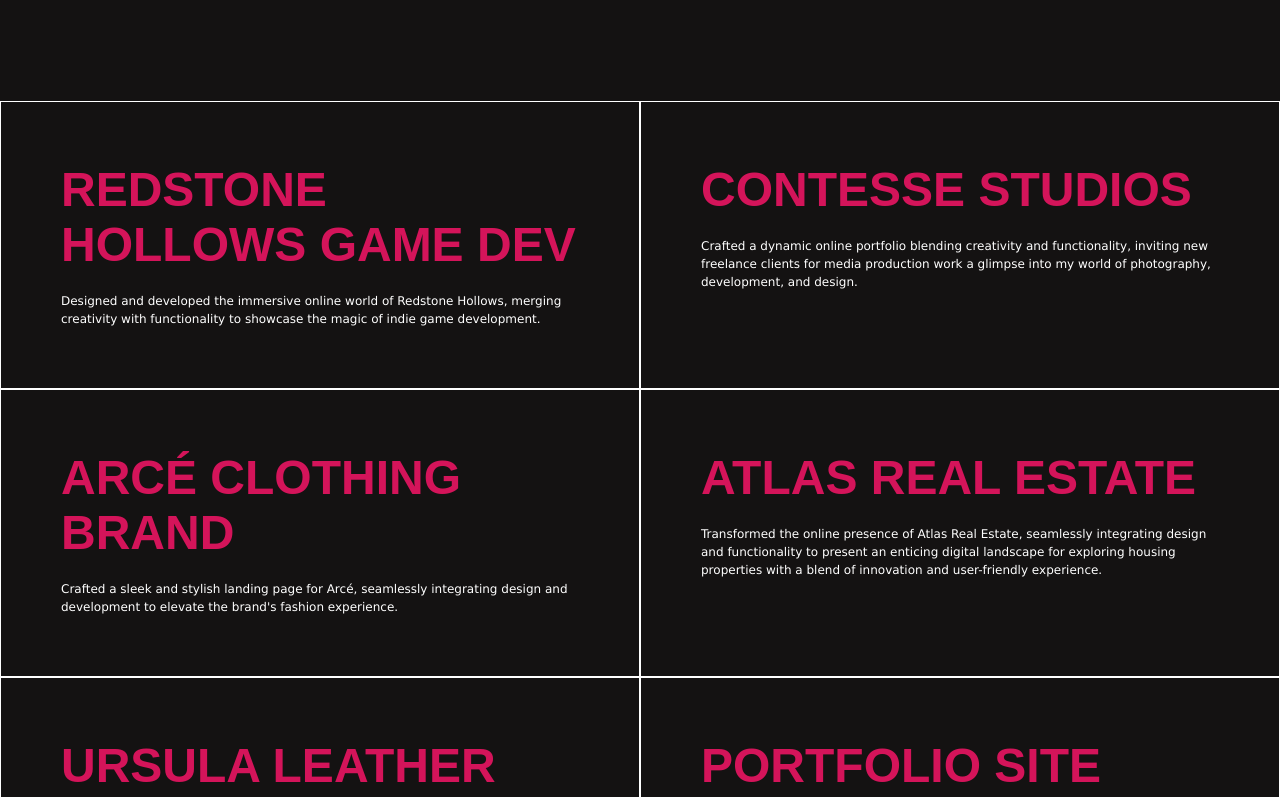
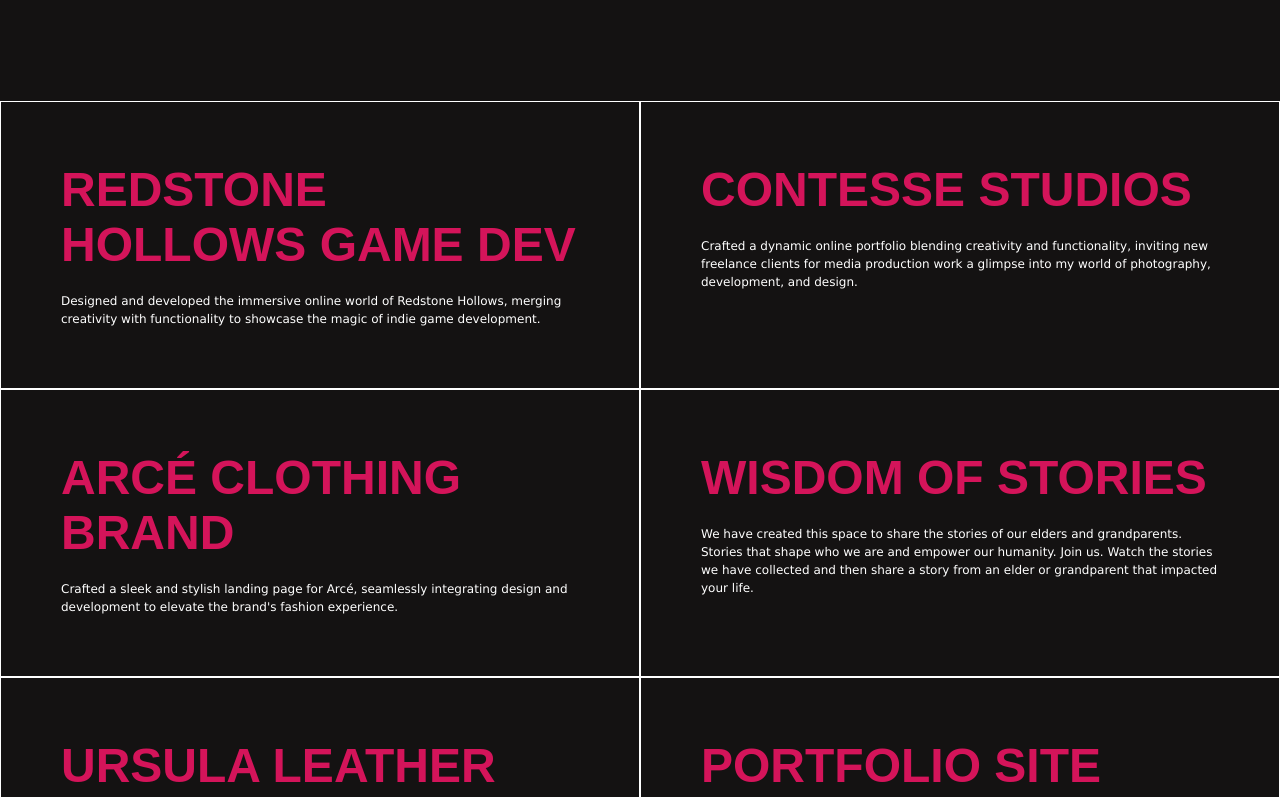
Before and after one commit to juniperfawn/portfolio, a React (Create React App) app: page / in a window 1280 px wide. Shown: the part 413-1210 px from the top of the page. Built offline with nearby package versions, Linux system fonts and the light colour scheme.

Commit message:
more mockups

```diff
--- a/src/App.js
+++ b/src/App.js
@@ -12,12 +12,14 @@ import portfolioDesktop from "./assets/portfolioDesktop.jpg";
 import portfolioMobile from "./assets/portfolioMobile.jpg";
 import contesseStudiosDesktop from "./assets/contesseDesktop.jpg";
 import contesseStudiosMobile from "./assets/contesseMobile.jpg";
-import comingSoonDesktop from "./assets/comingSoonDesktop.png";
-import comingSoonMobile from "./assets/comingSoonMobile.png";
+// import comingSoonDesktop from "./assets/comingSoonDesktop.png";
+// import comingSoonMobile from "./assets/comingSoonMobile.png";
 import ursulaDesktop from "./assets/ursulaDesktop.jpg";
 import ursulaMobile from "./assets/ursulaMobile.jpg";
 import redstoneDesktop from "./assets/redstoneDesktop.jpg";
 import redstoneMobile from "./assets/redstoneMobile.jpg";
+import wisdomDesktop from "./assets/wisdomDesktop.jpg";
+import wisdomMobile from "./assets/wisdomMobile.jpg";
 
 const projects = [
   {
@@ -69,18 +71,18 @@ const projects = [
     pdfLink: "",
   },
   {
-    title: "ATLAS REAL ESTATE",
+    title: "WISDOM OF STORIES",
     previewDescription:
-      "Transformed the online presence of Atlas Real Estate, seamlessly integrating design and functionality to present an enticing digital landscape for exploring housing properties with a blend of innovation and user-friendly experience.",
+      "We have created this space to share the stories of our elders and grandparents.   Stories that shape who we are and empower our humanity.  Join us.  Watch the stories we have collected and then share a story from an elder or grandparent that impacted your life.",
     pageDescription1:
-      "Atlas Real Estate is a faux project I created myself. It is using an API to get housing information while also having functionality to create one’s own housing listings through a form. This was practice for myself with APIs, Form handling, and trying out a different framework (Vue.js), and Vuex. With lots of different aspects to this project I’d say I found it challenging yet very fulfilling. It was fun to take a project from the base to completion with more interactive elements that a user can partake in.",
+      "The mission of New Voice Strategies is to create, incubate and launch projects to heal divides, restore compassion and strengthen self government.    In 2020 we produced the public television documentary Divided We Fall: Unity Without Tragedy https://www.dividedwefalltv.org/.   In 2022 we launched the Preamble Project: We the People https://www.preambleproject.org/ a middle and high school curriculum to build a shared understanding of what it means to be an American through an exploration on the Preamble to the U.S. Constitution. Wisdom of Stories is a part of the Preamble Project’s curriculum.",
     pageDescription2:
-      "In addition to completing the development in Vue I also created the design for this website.",
+      "We have created this space to share the stories of our elders and grandparents.   Stories that shape who we are and empower our humanity.  Join us.  Watch the stories we have collected and then share a story from an elder or grandparent that impacted your life.",
     previewImage: "../../assets/interior.png",
-    desktopMockup: comingSoonDesktop,
-    mobileMockup: comingSoonMobile,
-    tech: ["VUE.JS", "VUEX", "ADOBE ILLUSTRATOR"],
-    siteLink: "",
+    desktopMockup: wisdomDesktop,
+    mobileMockup: wisdomMobile,
+    tech: ["CMS", "SQUARESPACE", "ADOBE ILLUSTRATOR"],
+    siteLink: "https://www.wisdomofstories.com/home",
     githubLink: "",
     pdfLink: "",
   },
```
Also changed, not shown: src/assets/wisdomDesktop.jpg (added), src/assets/wisdomMobile.jpg (added).
